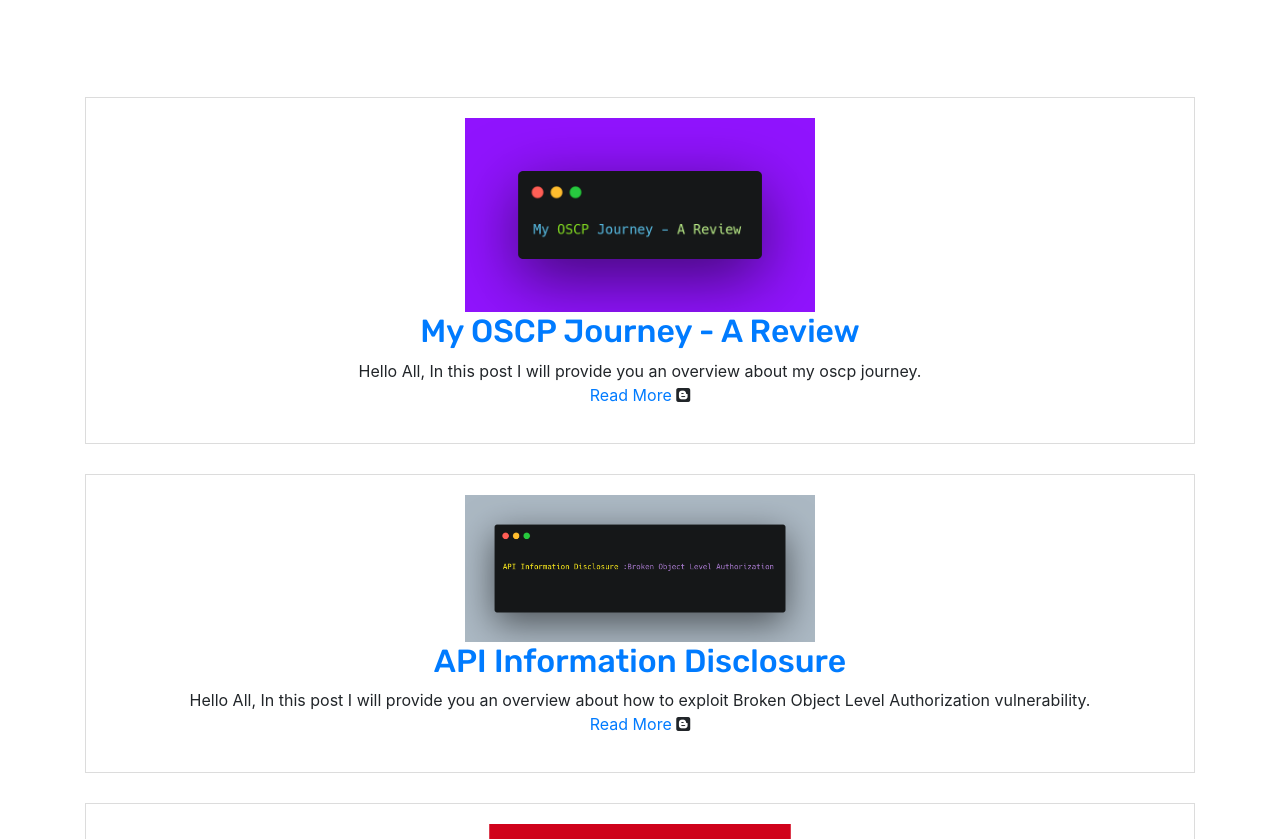
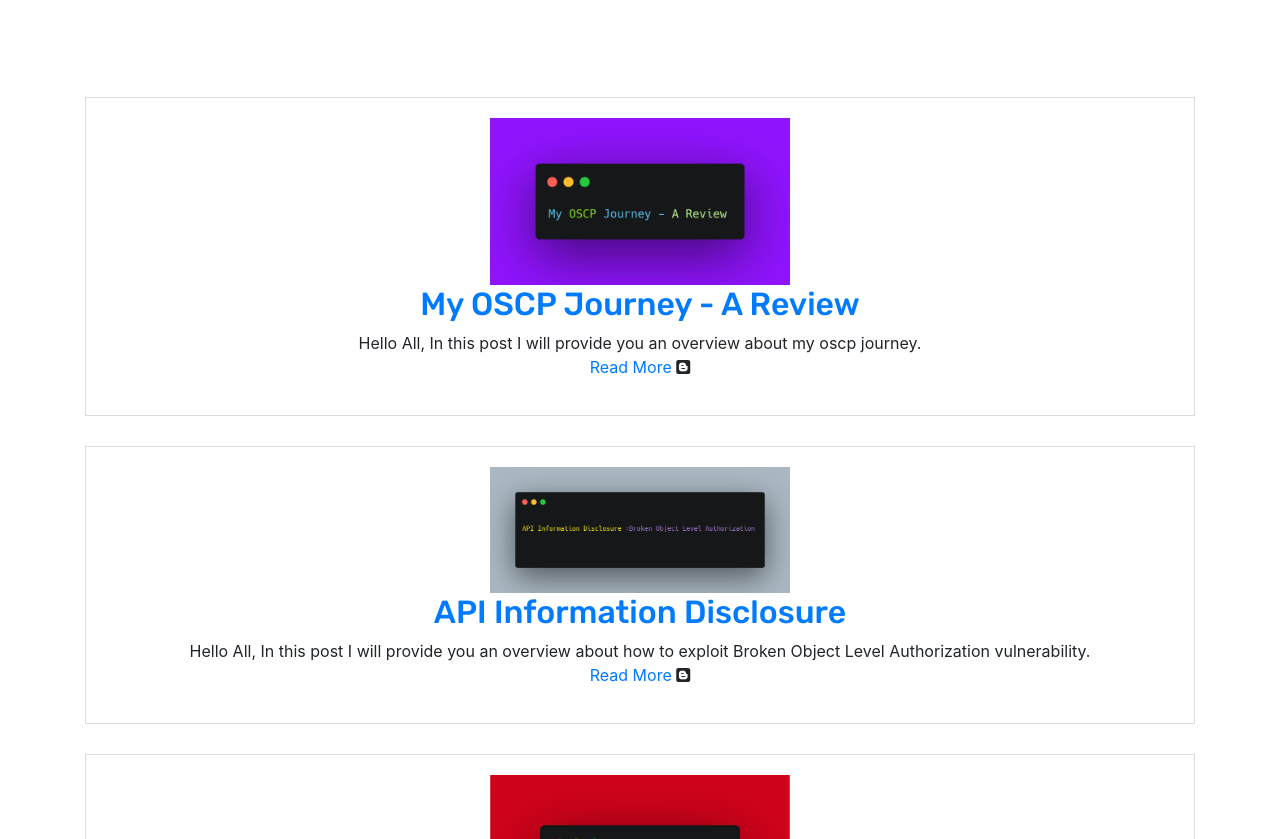
Before and after one commit to shubham-s-pandey/shubham-s-pandey.github.io, a plain HTML site: page index.html in a window 1280 px wide. Shown: the part 2938-3777 px from the top of the page. Drawn offline with nearby package versions, Linux system fonts and the light colour scheme.

Commit message:
Shubham-s-pandey

```diff
--- a/index.html
+++ b/index.html
@@ -402,7 +402,7 @@ I am currently OSCP, AWS CCP certified.
 
 			<div class="single-portfolio-item d-table">                    <h2>
 
-<img src="img/blog/OSCP.png" alt="blog" style="max-width: 350px; max-height: 250px" />
+<img src="img/blog/OSCP.png" alt="blog" style="max-width: 300px; max-height: 250px" />
                            <br />
 <a href="https://s91r1t.blogspot.com/2020/12/OSCP-Journey.html">My OSCP Journey - A Review                        </a>
                     </h2>
@@ -411,7 +411,7 @@ I am currently OSCP, AWS CCP certified.
                 </div>
 			  <div class="single-portfolio-item d-table">                    <h2>
 
-<img src="img/blog/API.png" alt="blog" style="max-width: 350px; max-height: 250px" />
+<img src="img/blog/API.png" alt="blog" style="max-width: 300px; max-height: 250px" />
                            <br />
 <a href="https://s91r1t.blogspot.com/2021/05/api-information-disclosure.html"> API Information Disclosure                        </a>
                     </h2>
@@ -425,7 +425,7 @@ Hello All, In this post I will provide you an overview about how to exploit Brok
 
                 <div class="single-portfolio-item d-table">                    <h2>
 
-<img src="img/blog/IDOR.png" alt="blog" style="max-width: 350px; max-height: 250px" />
+<img src="img/blog/IDOR.png" alt="blog" style="max-width: 300px; max-height: 250px" />
                            <br />
 <a href="https://s91r1t.blogspot.com/2020/08/introduction-to-idor.html"> Introduction to IDOR   </a>
                     </h2>
```
